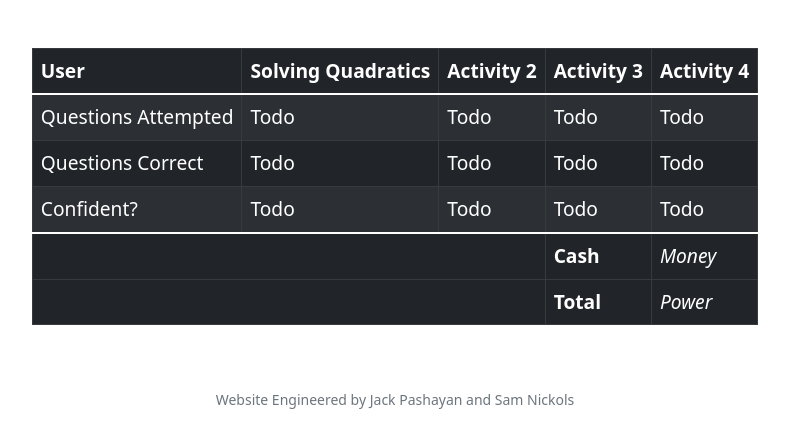
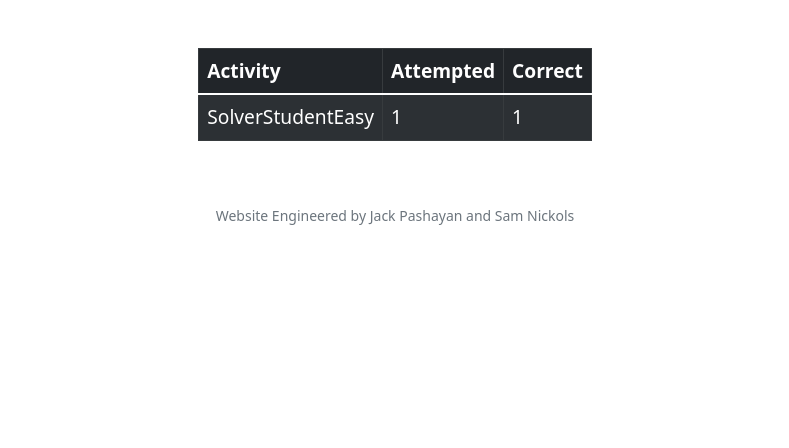
Before and after one commit to jackberrypassionfruit/CS50_Project, a Flask app: page /profile in a window 1280 px wide. Shown: the part 86-534 px from the top of the page, without its empty margins (245-1034 px from the left). Run offline with Flask 2, Linux system fonts and the light colour scheme; a user stored in the database is signed in; some libraries are stand-ins or nearby versions.

Commit message:
check up

```diff
--- a/app.py
+++ b/app.py
@@ -138,7 +138,12 @@ def logout():
 @app.route("/profile")
 def profile():
     """ Shows current user's profile"""
-    return render_template("profile.html")
+
+    user_no = int(session["user_id"])
+
+    rows = db.execute("SELECT * FROM math_activities WHERE user_id = ?", user_no)
+
+    return render_template("profile.html", rows=rows)
 
 @app.route("/activities")
 def activities():
--- a/templates/profile.html
+++ b/templates/profile.html
@@ -17,53 +17,23 @@
         <table class="table table-striped table-dark table-bordered">
             <thead>
                 <tr>
-                    <th>User</th>
-                    <th>Solving Quadratics</th>
-                    <th>Activity 2</th>
-                    <th>Activity 3</th>
-                    <th>Activity 4</th>
+                    <th>Activity</th>
+                    <th>Attempted</th>
+                    <th>Correct</th>
                 </tr>
             </thead>
             <tbody>
 
                 <!-- List all holdings for the given user -->
+                {% for row in rows %}
                 <tr>
-                    <td>Questions Attempted</td>
-                    <td>Todo</td>
-                    <td>Todo</td>
-                    <td>Todo</td>
-                    <td>Todo</td>
+                    <td>{{ row["title"]}}</td>
+                    <td>{{ row["attempted"]}}</td>
+                    <td>{{ row["correct"]}}</td>
                 </tr>
-
-                <tr>
-                    <td>Questions Correct</td>
-                    <td>Todo</td>
-                    <td>Todo</td>
-                    <td>Todo</td>
-                    <td>Todo</td>
-                </tr>
-
-                <tr>
-                    <td>Confident?</td>
-                    <td>Todo</td>
-                    <td>Todo</td>
-                    <td>Todo</td>
-                    <td>Todo</td>
-                </tr>
+                {% endfor %}
 
             </tbody>
-            <tfoot>
-                <tr>
-                    <td colspan="3"></td>
-                    <td><strong>Cash</strong></td>
-                    <td><em>Money</em></td>
-                </tr>
-                <tr>
-                    <td colspan="3"></td>
-                    <td><strong>Total</strong></td>
-                    <td><em>Power</em></td>
-                </tr>
-            </tfoot>
         </table>
     </div>
 {% endblock %}
```
Also changed, not shown: omegaMath.db, 2 other files.
